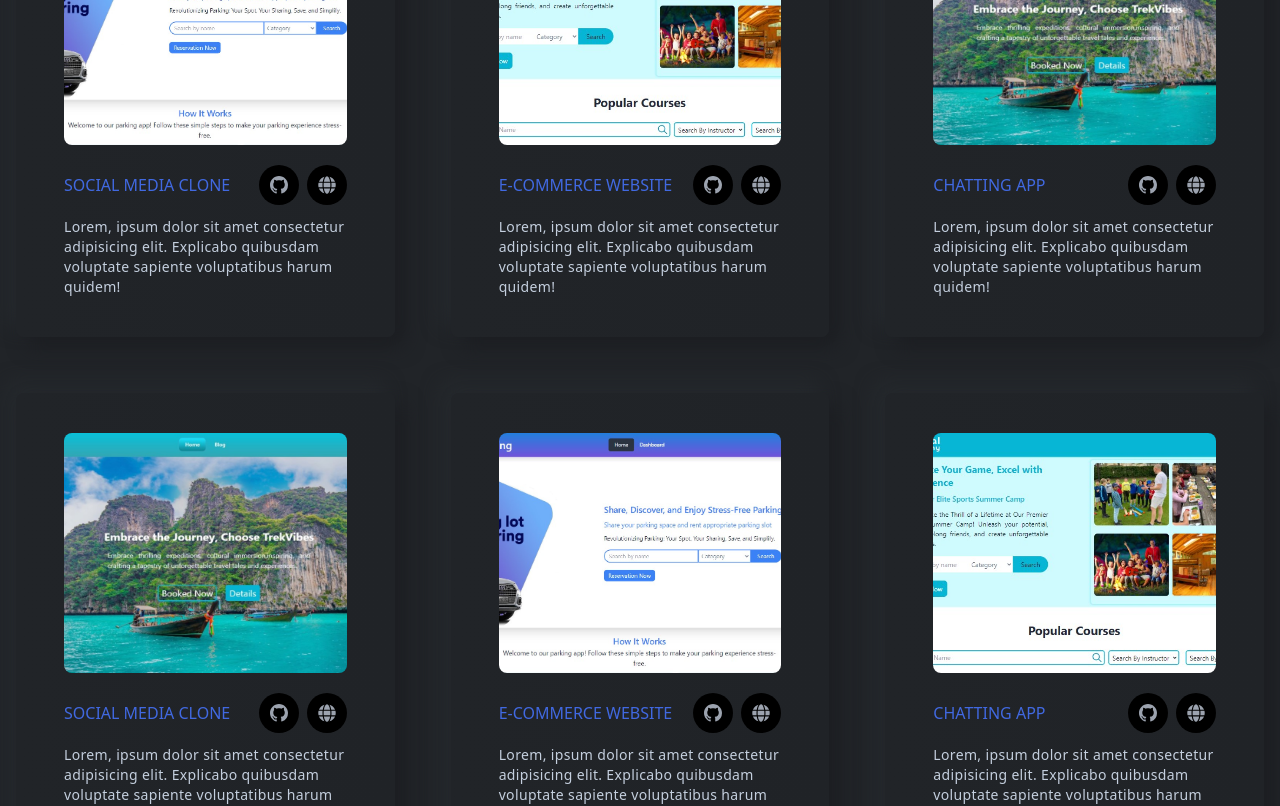
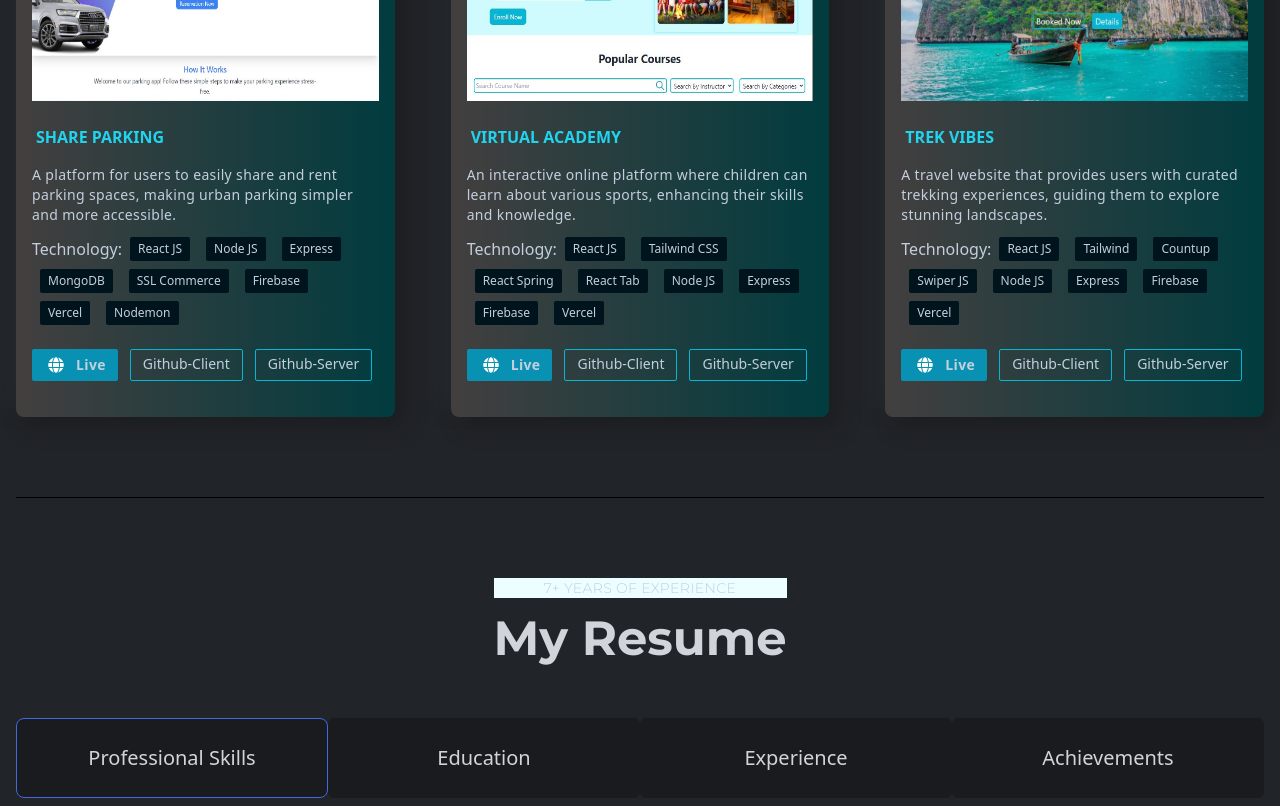
Before and after one commit to Mujahidul12628/Portfolio, a React (Create React App) app: page / in a window 1280 px wide. Shown: the part 960-1766 px from the top of the page. Built offline with nearby package versions, Linux system fonts and the light colour scheme.

Commit message:
Projects Details

```diff
--- a/src/components/projects/Projects.js
+++ b/src/components/projects/Projects.js
@@ -1,7 +1,7 @@
-import React from 'react'
-import Title from '../layouts/Title'
+import React from "react";
+import Title from "../layouts/Title";
 import { projectOne, projectTwo, projectThree } from "../../assets/index";
-import ProjectsCard from './ProjectsCard';
+import ProjectsCard from "./ProjectsCard";
 
 const Projects = () => {
   return (
@@ -9,52 +9,69 @@ const Projects = () => {
       id="projects"
       className="w-full py-20 border-b-[1px] border-b-black"
     >
-      <div className="flex justify-center items-center text-center">
-        <Title
-          title="VISIT MY PORTFOLIO AND KEEP YOUR FEEDBACK"
-          des="My Projects"
-        />
+      <div className="flex items-center justify-center text-center">
+        <Title des="Projects" />
       </div>
-      <div className="grid grid-cols-1 md:grid-cols-2 xl:grid-cols-3 gap-6 xl:gap-14">
+      <div className="grid grid-cols-1 gap-6 md:grid-cols-2 xl:grid-cols-3 xl:gap-14">
         <ProjectsCard
-          title="SOCIAL MEDIA CLONE"
-          des=" Lorem, ipsum dolor sit amet consectetur adipisicing elit.
-              Explicabo quibusdam voluptate sapiente voluptatibus harum quidem!"
+          title="Share Parking"
+          des=" A platform for users to easily share and rent parking spaces, making urban parking simpler and more accessible."
           src={projectOne}
+          link="https://www.google.com/"
+          liveLink="https://parking-sharing-89ed9.web.app/"
+          clientLink="https://github.com/Mujahidul12628/Parking-Share"
+          serverLink="https://github.com/Mujahidul12628/Parking-Sharing-Server"
+          techStack={[
+            "React JS",
+            "Node JS",
+            "Express",
+            "MongoDB",
+            "SSL Commerce",
+            "Firebase",
+            "Vercel",
+            "Nodemon",
+          ]}
         />
         <ProjectsCard
-          title="E-commerce Website"
-          des=" Lorem, ipsum dolor sit amet consectetur adipisicing elit.
-              Explicabo quibusdam voluptate sapiente voluptatibus harum quidem!"
+          title="Virtual Academy "
+          des=" An interactive online platform where children can learn about various sports, enhancing their skills and knowledge."
           src={projectTwo}
+          link="https://www.youtube.com/"
+          liveLink="https://virtual-academy-93114.web.app/"
+          clientLink="https://github.com/Mujahidul12628/Virtual-Academy"
+          serverLink="https://github.com/Mujahidul12628/Virtual-Academy-Server"
+          techStack={[
+            "React JS",
+            "Tailwind CSS",
+            "React Spring",
+            "React Tab",
+            "Node JS",
+            "Express",
+            "Firebase",
+            "Vercel",
+          ]}
         />
         <ProjectsCard
-          title="Chatting App"
-          des=" Lorem, ipsum dolor sit amet consectetur adipisicing elit.
-              Explicabo quibusdam voluptate sapiente voluptatibus harum quidem!"
+          title="Trek Vibes"
+          des=" A travel website that provides users with curated trekking experiences, guiding them to explore stunning landscapes."
           src={projectThree}
-        />
-        <ProjectsCard
-          title="SOCIAL MEDIA CLONE"
-          des=" Lorem, ipsum dolor sit amet consectetur adipisicing elit.
-              Explicabo quibusdam voluptate sapiente voluptatibus harum quidem!"
-          src={projectThree}
-        />
-        <ProjectsCard
-          title="E-commerce Website"
-          des=" Lorem, ipsum dolor sit amet consectetur adipisicing elit.
-              Explicabo quibusdam voluptate sapiente voluptatibus harum quidem!"
-          src={projectOne}
-        />
-        <ProjectsCard
-          title="Chatting App"
-          des=" Lorem, ipsum dolor sit amet consectetur adipisicing elit.
-              Explicabo quibusdam voluptate sapiente voluptatibus harum quidem!"
-          src={projectTwo}
+          liveLink="https://trek-vibes.web.app/"
+          clientLink="https://github.com/Mujahidul12628/Travel"
+          serverLink="https://github.com/Mujahidul12628/Travel-Server"
+          techStack={[
+            "React JS",
+            "Tailwind",
+            "Countup",
+            "Swiper JS",
+            "Node JS",
+            "Express",
+            "Firebase",
+            "Vercel",
+          ]}
         />
       </div>
     </section>
   );
-}
+};
 
-export default Projects
+export default Projects;
--- a/src/components/projects/ProjectsCard.js
+++ b/src/components/projects/ProjectsCard.js
@@ -1,39 +1,112 @@
-import React from 'react'
+import React from "react";
 import { BsGithub } from "react-icons/bs";
 import { FaGlobe } from "react-icons/fa";
 
-const ProjectsCard = ({ title, des, src }) => {
+const ProjectsCard = ({
+  title,
+  des,
+  src,
+  liveLink,
+  clientLink,
+  serverLink,
+  techStack,
+}) => {
   return (
-    <div className="w-full p-4 xl:px-12 h-auto xl:py-10 rounded-lg shadow-shadowOne flex flex-col bg-gradient-to-r from-bodyColor to-[#202327] group hover:bg-gradient-to-b hover:from-gray-900 hover:gray-900 transition-colors duration-1000">
-      <div className="w-full h-[80%] overflow-hidden rounded-lg">
+    <div
+      className=" w-full p-4   h-auto  rounded-lg shadow-shadowOne flex flex-col bg-gradient-to-r from-[#433f3f] to-[#013c3f] group hover:bg-gradient-to-b hover:from-[#00a1be] hover:gray-900npm run dev
+    n transition-colors duration-1000 hover:gap-5"
+    >
+      <div className="w-full rounded-lg hover:border-spacing-4">
         <img
-          className="w-full h-60 object-cover group-hover:scale-110 duration-300 cursor-pointer"
+          className="w-full duration-300 cursor-pointer h-60 group-hover:scale-105"
           src={src}
           alt="src"
         />
       </div>
-      <div className="w-full mt-5 flex flex-col  gap-6">
+      <div className="flex flex-col w-full gap-5 mt-5 duration-300 cursor-pointer group-hover:scale-105">
         <div>
-          <div className="flex items-center justify-between">
-            <h3 className="text-base uppercase text-designColor font-normal">
+          <div className="">
+            <h3 className="p-1 text-base font-semibold uppercase text-cyan-400">
               {title}
             </h3>
-            <div className="flex gap-2">
-              <span className="text-lg w-10 h-10 rounded-full bg-black inline-flex justify-center items-center text-gray-400 hover:text-designColor duration-300 cursor-pointer">
-                <BsGithub />
+          </div>
+          <p className="mt-3 text-sm tracking-wide duration-300 hover:text-gray-100">
+            {des}
+          </p>
+          {/* <div className="flex flex-wrap items-center py-2 text-sm">
+            <span> Technology:</span>
+            <span className="px-2 py-1 mx-2 my-1 text-xs rounded-sm tech-box">
+              React JS
+            </span>
+            <span className="px-2 py-1 mx-2 my-1 text-xs rounded-sm tech-box">
+              Tailwind
+            </span>
+            <span className="px-2 py-1 mx-2 my-1 text-xs rounded-sm tech-box">
+              Countup
+            </span>
+            <span className="px-2 py-1 mx-2 my-1 text-xs rounded-sm tech-box">
+              Swiper JS
+            </span>
+            <span className="px-2 py-1 mx-2 my-1 text-xs rounded-sm tech-box">
+              Node JS
+            </span>
+            <span className="px-2 py-1 mx-2 my-1 text-xs rounded-sm tech-box">
+              Express
+            </span>
+            <span className="px-2 py-1 mx-2 my-1 text-xs rounded-sm tech-box">
+              Firebase
+            </span>
+            <span className="px-2 py-1 mx-2 my-1 text-xs rounded-sm tech-box">
+              Vercel
+            </span>
+          </div> */}
+          <div className="flex flex-wrap items-center py-2 ">
+            <span> Technology:</span>
+            {techStack.map((tech, index) => (
+              <span
+                key={index}
+                className="px-2 py-1 mx-2 my-1 text-xs rounded-sm tech-box"
+              >
+                {tech}
               </span>
-              <span className="text-lg w-10 h-10 rounded-full bg-black inline-flex justify-center items-center text-gray-400 hover:text-designColor duration-300 cursor-pointer">
+            ))}
+          </div>
+          <div className="flex gap-3 pt-3 pb-5 ">
+            <a
+              href={liveLink}
+              target="_blank"
+              rel="noopener noreferrer"
+              className="flex items-center justify-between gap-2 px-3 py-1 text-sm tracking-wide rounded-sm sm:text-xs md:text-sm lg:text-md hover:border-2 hover:border-cyan-500 bg-cyan-600 hover:bg-cyan-9 00"
+            >
+              <span className="p-1 text-base text-white duration-300 cursor-pointer hover:text-designColor">
                 <FaGlobe />
               </span>
-            </div>
+              <span className="font-semibold">Live</span>
+            </a>
+            <a
+              href={clientLink}
+              target="_blank"
+              rel="noopener noreferrer"
+              className="px-3 py-1 text-xs border rounded-sm xs:text-sm sm:text-xs md:text-sm lg:text-md border-cyan-500 hover:bg-cyan-600"
+            >
+              <span>Github-Client</span>
+            </a>
+            <a
+              href={serverLink}
+              target="_blank"
+              rel="noopener noreferrer"
+              className="px-3 py-1 text-xs border rounded-sm xs:text-sm sm:text-xs md:text-sm lg:text-md border-cyan-500 hover:bg-cyan-600"
+            >
+              {/* <span className="inline-flex items-center justify-center w-10 h-10 text-lg text-gray-400 duration-300 bg-black rounded-full cursor-pointer hover:text-designColor">
+                    <BsGithub />
+                  </span> */}
+              <span>Github-Server</span>
+            </a>
           </div>
-          <p className="text-sm tracking-wide mt-3 hover:text-gray-100 duration-300">
-            {des}
-          </p>
         </div>
       </div>
     </div>
   );
-}
+};
 
-export default ProjectsCard
+export default ProjectsCard;
```
